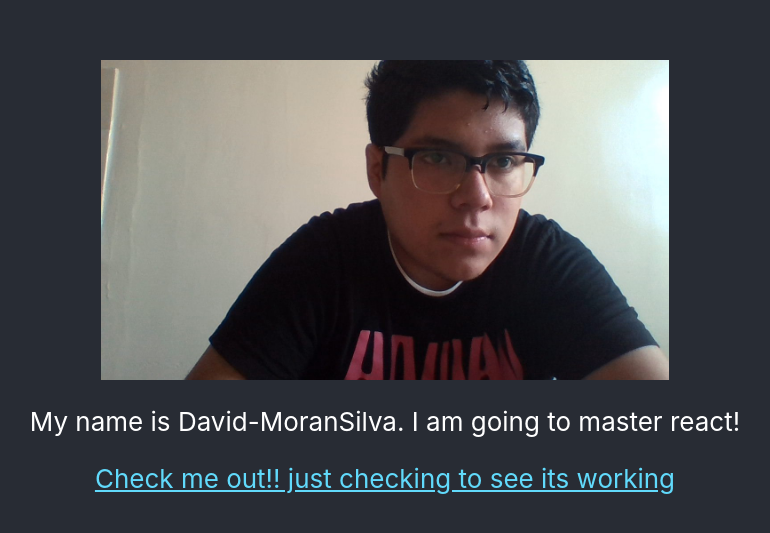
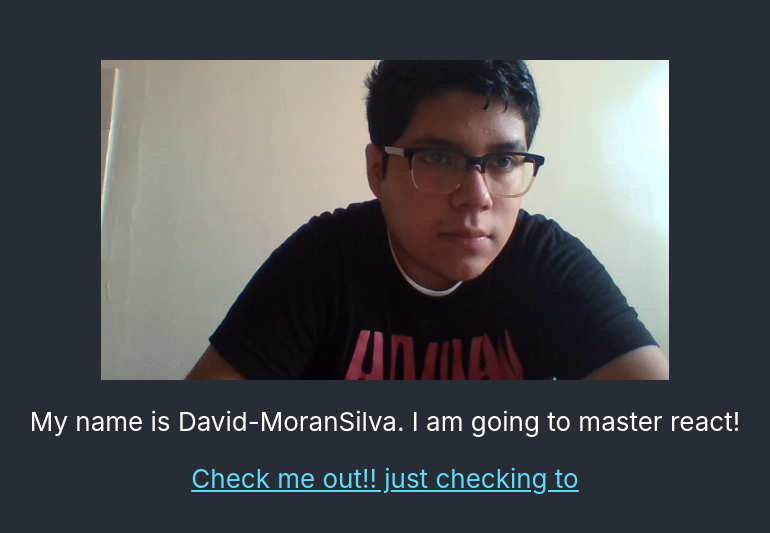
Before and after one commit to DavidMoran-Silva/js_react, a React (Create React App) app: page / in a window 1280 px wide. Shown: the part 123-656 px from the top of the page, without its empty margins (255-1025 px from the left). Built offline with nearby package versions, Linux system fonts and the light colour scheme.

Commit message:
testing this

```diff
--- a/src/App.js
+++ b/src/App.js
@@ -16,7 +16,7 @@ function App() {
           target="_blank"
           rel="noopener noreferrer"
         >
-          Check me out!! just checking to see its working
+          Check me out!! just checking to
         </a>
       </header>
     </div>
```
